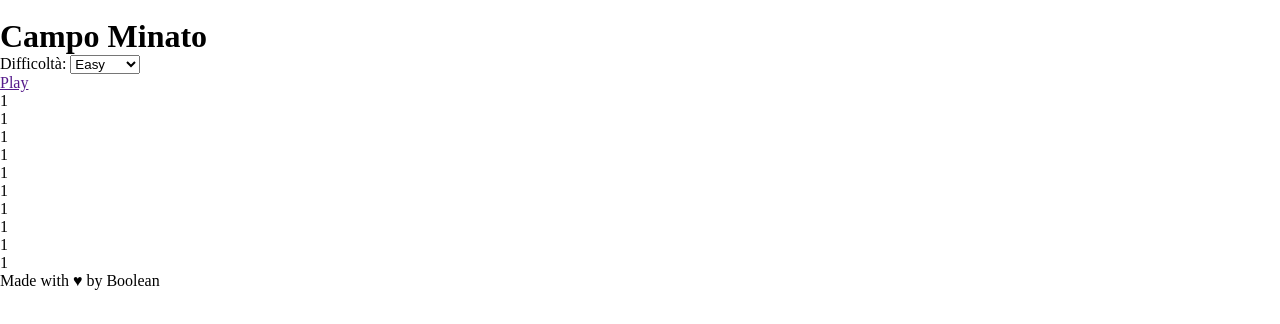
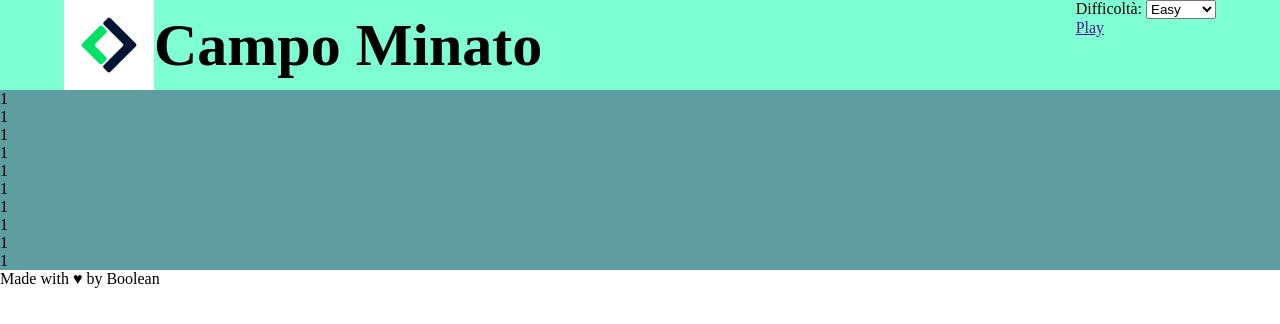
Before and after one commit to AlvaroArbaiza/js-campominato-grid, a plain HTML site: page index.html in a window 1280 px wide. Drawn offline with Linux system fonts and the light colour scheme.

Commit message:
Creazione struttura pagina in html e stile in css

```diff
--- a/assets/css/style.css
+++ b/assets/css/style.css
@@ -3,3 +3,40 @@
     padding: 0;
     margin: 0;
 }
+
+img {
+    max-width: 100%;
+    height: 100%;
+}
+
+header {
+    width: 100vw;
+    height: 90px;
+    background-color: aquamarine;
+}
+
+main {
+    background-color: cadetblue;
+}
+
+
+/* HEADER */
+header .container {
+    width: 90%;
+    height: 100%;
+    margin: 0 auto;
+    display: flex;
+    justify-content: space-between;
+}
+
+/* HEADER - Left side */
+header .container #left-header {
+    display: flex;
+}
+header .container #left-header a {
+    max-width: 100px;
+}
+header .container #left-header #titolo {
+    margin: auto 0;
+    font-size: 30px;
+}
--- a/index.html
+++ b/index.html
@@ -12,15 +12,21 @@
 <body>
 
     <header>
+        <div class="container">
 
-        <div>
+            <div id="left-header">
 
-            <img src="" alt="">
+                <a href="#">
+
+                    <img src="./assets/img/mobile-logo.png" alt="logo">
+                </a>
+
+                <div id="titolo">
+                    <h1>Campo Minato</h1>
+                </div>
             </div>
 
-        <div>
-            <h1>Campo Minato</h1>
-        </div>
+            <div id="right-header">
 
                 <div>
 
@@ -34,6 +40,9 @@
 
                 <div>
                     <a id="button" href="">Play</a>
+                </div>
+            </div>
+
         </div>
     </header>
 
```
Also changed, not shown: assets/img/mobile-logo.png (added). Lines whose indentation alone changed are shown as unchanged.
